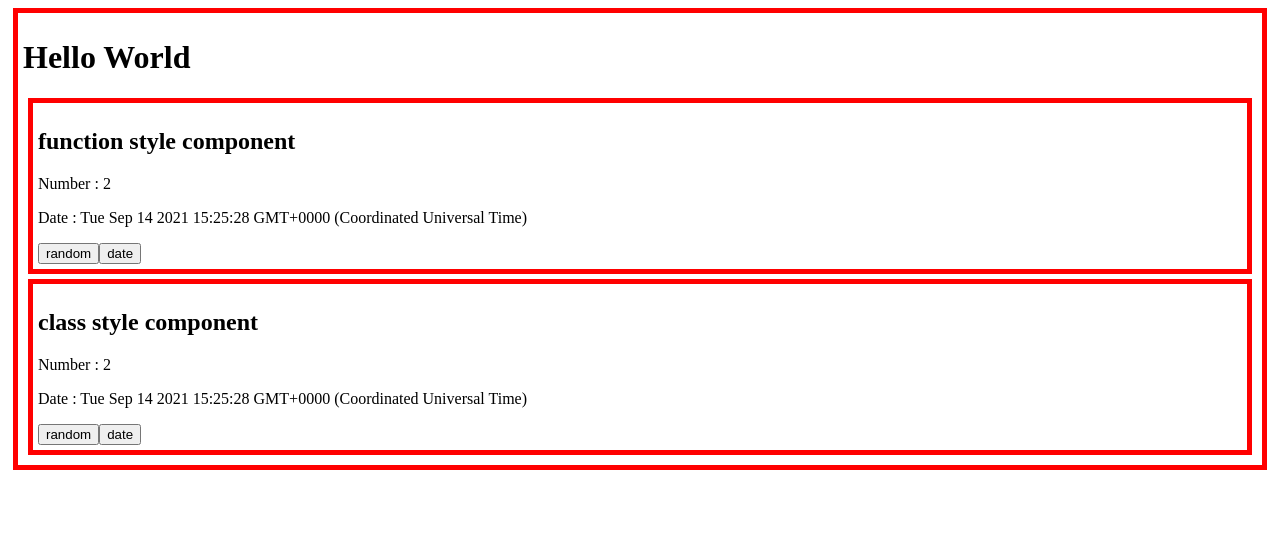
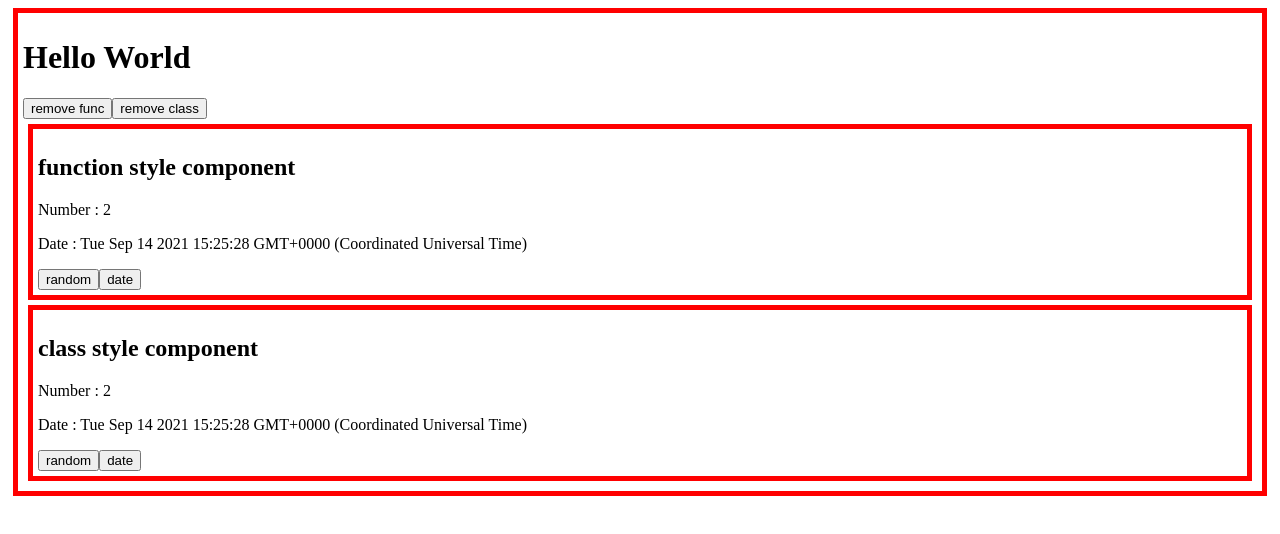
Before and after one commit to sjsage522/class-func-style-example, a React (Create React App) app: page / in a window 1280 px wide. Shown: the top 534 px of the page. Built offline with nearby package versions, Linux system fonts and the light colour scheme.

Commit message:
update : App.js
- 컴포넌트 제거 기능 추가

```diff
--- a/src/App.js
+++ b/src/App.js
@@ -2,11 +2,19 @@ import React, {useState, useEffect} from 'react';
 import './App.css';
 
 function App() {
+    const [funcShow, setFuncShow] = useState(true);
+    const [classShow, setClassShow] = useState(true);
     return (
         <div className="container">
             <h1>Hello World</h1>
-            <FuncComp initNumber={2}/>
-            <ClassComp initNumber={2}/>
+            <input type="button" value="remove func" onClick={
+                () => setFuncShow(false)
+            }/>
+            <input type="button" value="remove class" onClick={
+                () => setClassShow(false)
+            }/>
+            {funcShow && <FuncComp initNumber={2}/>}
+            {classShow && <ClassComp initNumber={2}/>}
         </div>
     );
 }
@@ -108,6 +116,11 @@ class ClassComp extends React.Component {
         console.log('%cclass => componentDidUpdate', classStyle);
     }
 
+    //컴포넌트 제거 시 호출 (정리부분)
+    componentWillUnmount() {
+        console.log('%cclass => componentWillUnmount', classStyle);
+    }
+
     render() {
         console.log('%cclass => render', classStyle);
         return (
```
